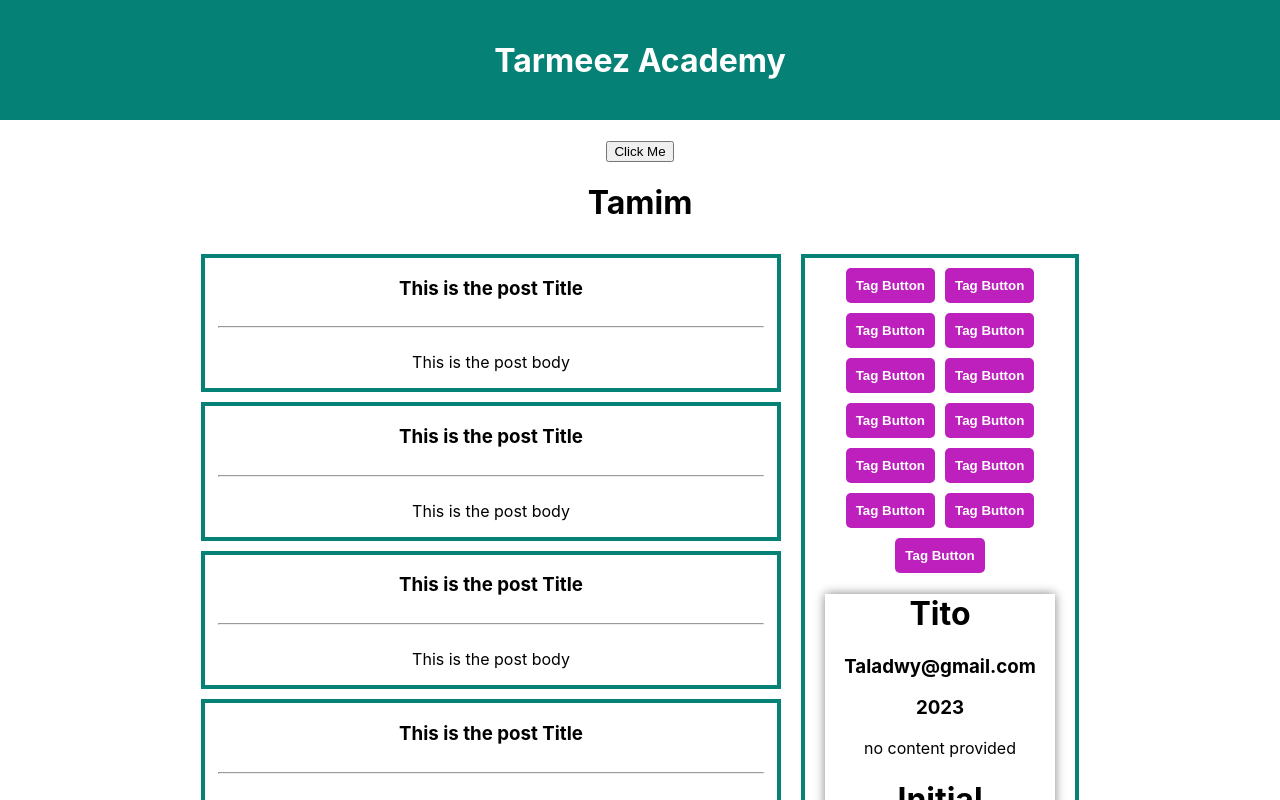
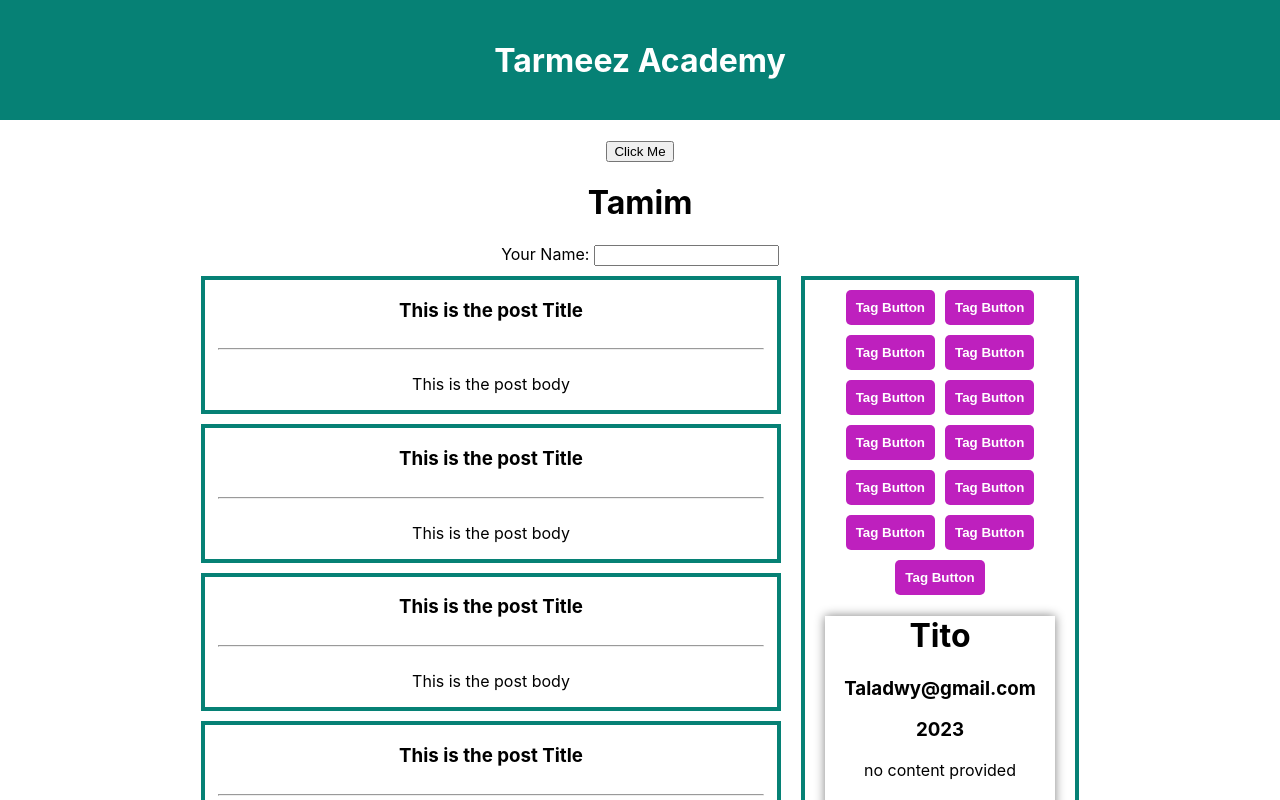
Before and after one commit to Isaladwy/react-revision, a React (Create React App) app: page / in a window 1280 px wide. Shown: the top 800 px of the page. Built offline with nearby package versions, Linux system fonts and the light colour scheme.

Commit message:
feat: add MyInput component to App for user name input
This commit introduces a new component, MyInput, which provides a text input field for users to enter their names. The component is integrated into the App component to enhance user interaction.

```diff
--- a/src/App.js
+++ b/src/App.js
@@ -2,6 +2,7 @@ import './App.css';
 import Article from './components/Article';
 import Header from './components/Header';
 import MyButton from './components/MyButton';
+import MyInput from './components/MyInput';
 import Posts from './components/Posts';
 import SideBar from './components/SideBar';
 
@@ -12,6 +13,7 @@ function App() {
     <div className="App">
       <Header />
       <MyButton />
+      <MyInput />
       <div className="main-container">
         <div className="posts-container">
           <Posts />
--- /dev/null
+++ b/src/components/MyInput.jsx
@@ -0,0 +1,10 @@
+function MyInput() {
+  return (
+    <div>
+      <label>Your Name: </label>
+      <input type="text" />
+    </div>
+  )
+}
+
+export default MyInput
```
